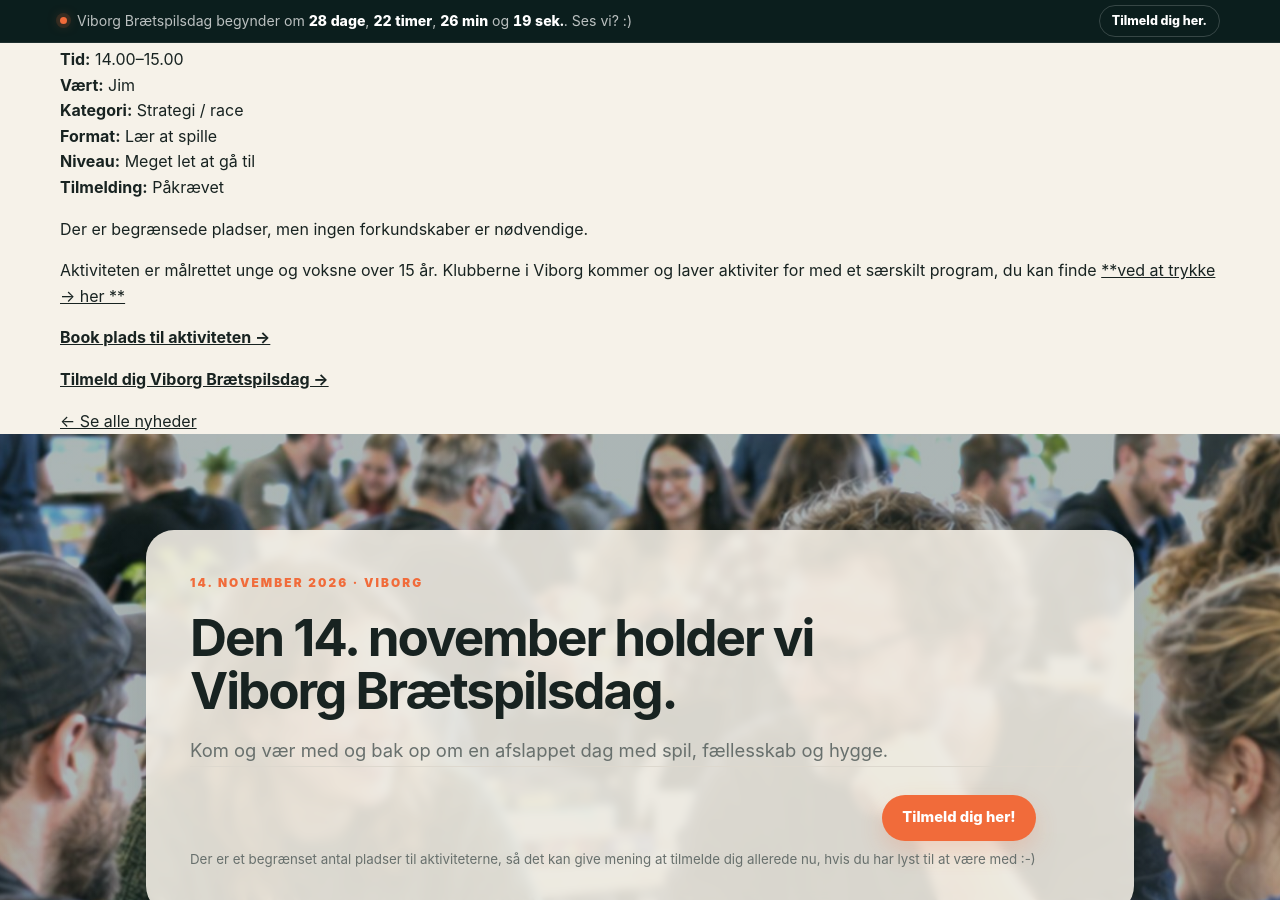
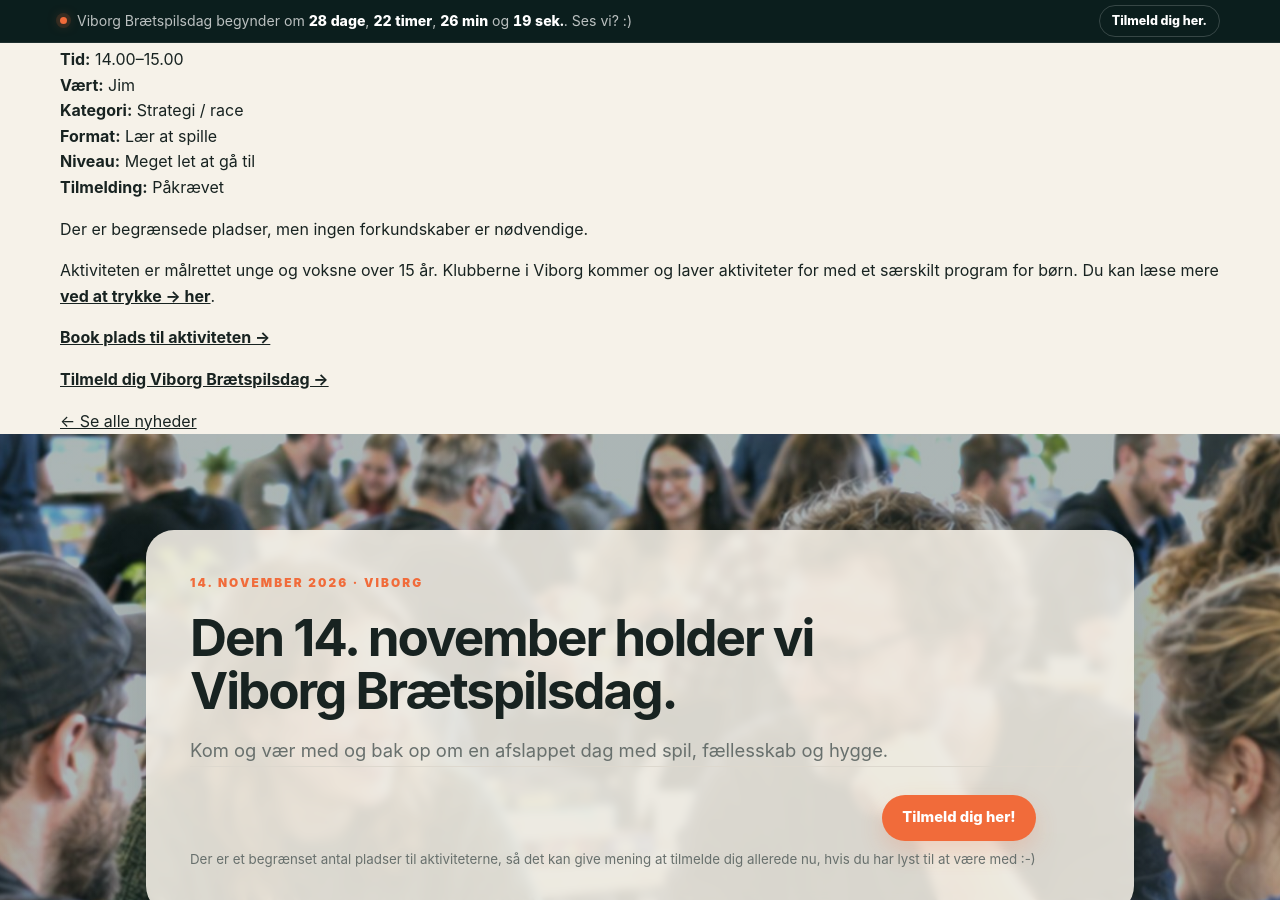
Before and after one commit to Andrejao/spilex, a Jekyll site: the page built from _posts/2026-09-15-ave-caesar.md, in a window 1280 px wide and 900 px high, scrolled down 1397 px. Built offline with Jekyll 4.4.1, drawn with Linux system fonts in a browser that asks for light colours.

Commit message:
Update 2026-09-15-ave-caesar.md

```diff
--- a/_posts/2026-09-15-ave-caesar.md
+++ b/_posts/2026-09-15-ave-caesar.md
@@ -68,8 +68,7 @@
 
 Der er begrænsede pladser, men ingen forkundskaber er nødvendige.
 
-Aktiviteten er  målrettet unge og voksne over 15 år. Klubberne i Viborg kommer og laver aktiviter for med et særskilt program, du kan finde [**ved at trykke → her
- **]([https://booking.viborgbraetspil.dk/](https://viborgbraetspil.dk/nyheder/klubberne/))
+Aktiviteten er  målrettet unge og voksne over 15 år. Klubberne i Viborg kommer og laver aktiviteter for med et særskilt program for børn. Du kan læse mere [**ved at trykke → her**](https://viborgbraetspil.dk/nyheder/klubberne/).
 
 [**Book plads til aktiviteten →**](https://booking.viborgbraetspil.dk/)
 
```
